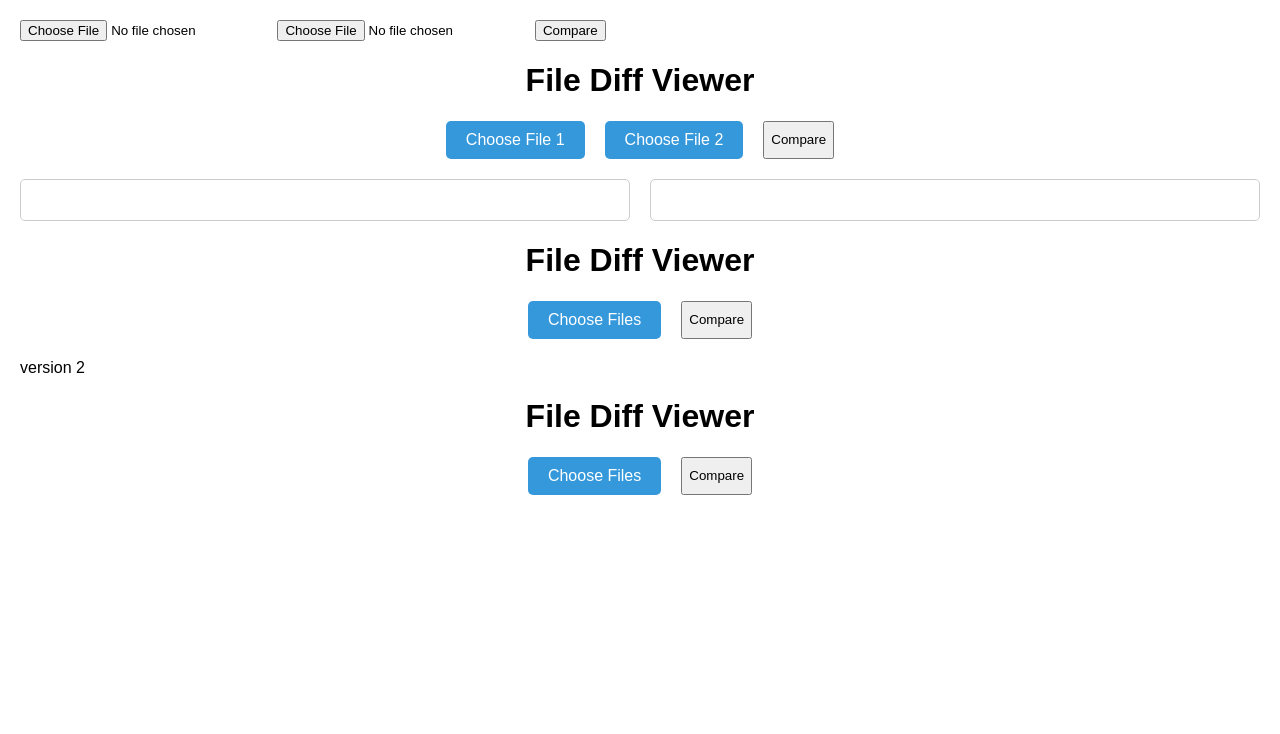
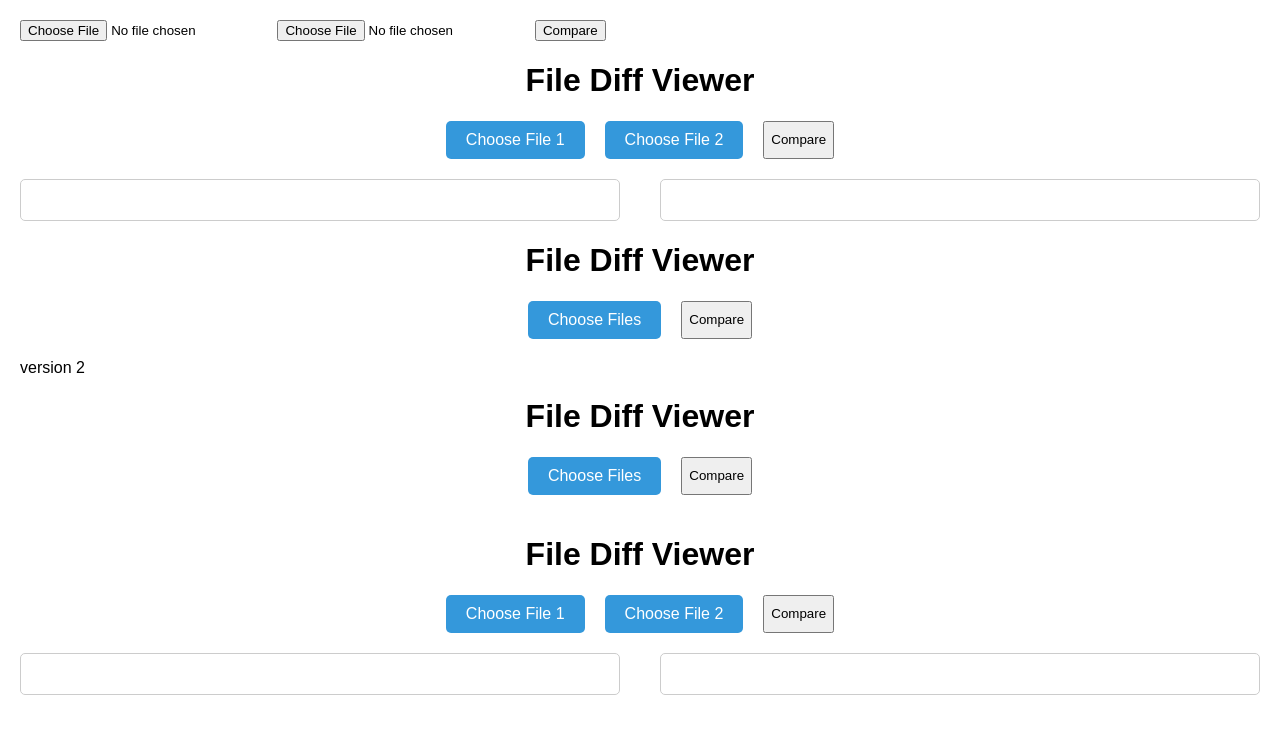
Before and after one commit to ultra-devs/notes, a plain HTML site: page index.html in a window 1280 px wide. Drawn offline with Linux system fonts and the light colour scheme.

Commit message:
Update index.html

```diff
--- a/index.html
+++ b/index.html
@@ -563,4 +563,144 @@ version 2
     }
   </script>
 </body>
+</html
+
+
+
+<!DOCTYPE html>
+<html lang="en">
+<head>
+  <meta charset="UTF-8">
+  <title>File Diff Viewer</title>
+  <style>
+    body {
+      font-family: Arial, sans-serif;
+      margin: 0;
+      padding: 20px;
+      box-sizing: border-box;
+    }
+    h1 {
+      text-align: center;
+    }
+    .file-inputs {
+      display: flex;
+      justify-content: center;
+      gap: 20px;
+      margin-bottom: 20px;
+    }
+    .file-inputs input[type="file"] {
+      display: none;
+    }
+    .file-inputs label {
+      padding: 10px 20px;
+      background-color: #3498db;
+      color: #fff;
+      border-radius: 5px;
+      cursor: pointer;
+      transition: background-color 0.3s ease;
+    }
+    .file-inputs label:hover {
+      background-color: #2980b9;
+    }
+    .file-container {
+      display: flex;
+      gap: 40px;
+    }
+    .file-diff {
+      flex: 1;
+      padding: 20px;
+      border: 1px solid #ccc;
+      border-radius: 5px;
+      overflow: auto;
+      line-height: 1.5;
+    }
+    .removed {
+      background-color: #ffe6e6; /* Light red for removal */
+      text-decoration: line-through;
+    }
+    .updated {
+      background-color: #ffffcc; /* Light yellow for updated */
+      font-weight: bold;
+    }
+  </style>
+</head>
+<body>
+  <h1>File Diff Viewer</h1>
+  <div class="file-inputs">
+    <label for="fileInput1">Choose File 1</label>
+    <input type="file" id="fileInput1" accept=".txt,.js,.html,.css">
+    <label for="fileInput2">Choose File 2</label>
+    <input type="file" id="fileInput2" accept=".txt,.js,.html,.css">
+    <button onclick="compareFiles()">Compare</button>
+  </div>
+  <div class="file-container">
+    <div class="file-diff" id="fileViewer1"></div>
+    <div class="file-diff" id="fileViewer2"></div>
+  </div>
+
+  <script>
+    function compareFiles() {
+      var fileInput1 = document.getElementById('fileInput1');
+      var fileInput2 = document.getElementById('fileInput2');
+      var fileViewer1 = document.getElementById('fileViewer1');
+      var fileViewer2 = document.getElementById('fileViewer2');
+
+      var file1 = fileInput1.files[0];
+      var file2 = fileInput2.files[0];
+
+      if (!file1 || !file2) {
+        alert('Please select both files.');
+        return;
+      }
+
+      var reader1 = new FileReader();
+      var reader2 = new FileReader();
+
+      reader1.onload = function(event) {
+        var text1 = event.target.result;
+
+        reader2.onload = function(event) {
+          var text2 = event.target.result;
+
+          var lines1 = text1.split('\n');
+          var lines2 = text2.split('\n');
+
+          var output1 = '';
+          var output2 = '';
+
+          for (var i = 0; i < Math.max(lines1.length, lines2.length); i++) {
+            if (lines1[i] !== lines2[i]) {
+              if (lines1[i] === undefined) {
+                output1 += '<div class="removed"></div>';
+                output2 += '<div class="updated">' + lines2[i] + '</div>';
+              } else if (lines2[i] === undefined) {
+                output1 += '<div class="removed">' + lines1[i] + '</div>';
+                output2 += '<div class="updated"></div>';
+              } else {
+                output1 +=
+                  '<div class="removed">' +
+                  lines1[i] +
+                  '</div>';
+                output2 +=
+                  '<div class="updated">' +
+                  lines2[i] +
+                  '</div>';
+              }
+            } else {
+              output1 += '<div>' + lines1[i] + '</div>';
+              output2 += '<div>' + lines2[i] + '</div>';
+            }
+          }
+
+          fileViewer1.innerHTML = output1;
+          fileViewer2.innerHTML = output2;
+        };
+
+        reader2.readAsText(file2);
+      };
+
+      reader1.readAsText(file1);
+    }
+  </script>
+</body>
 </html>
```
